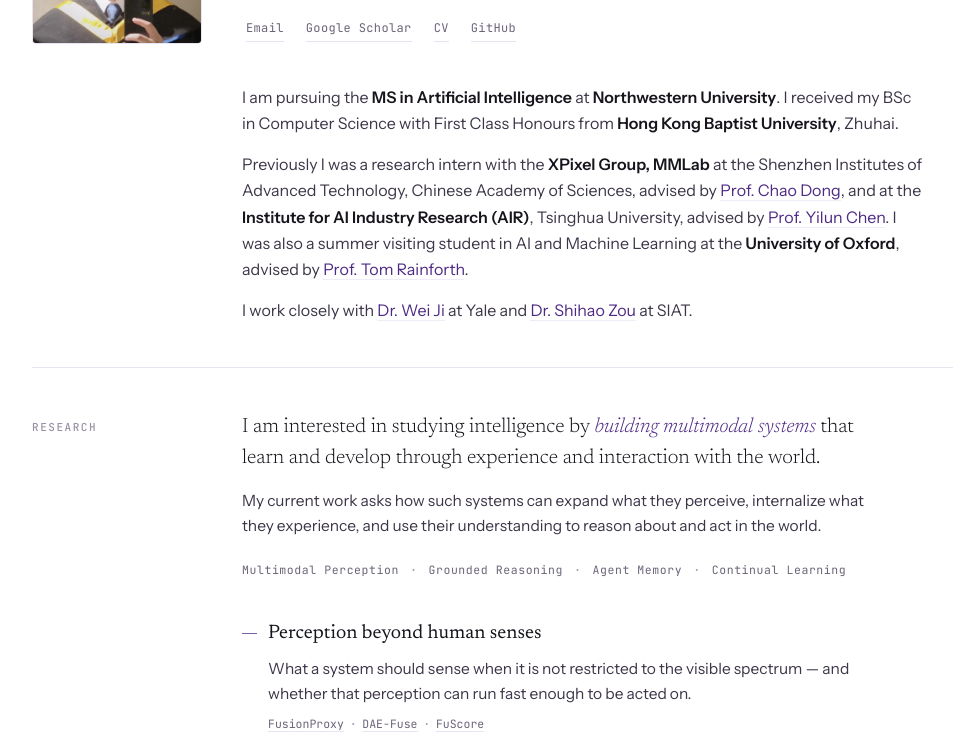
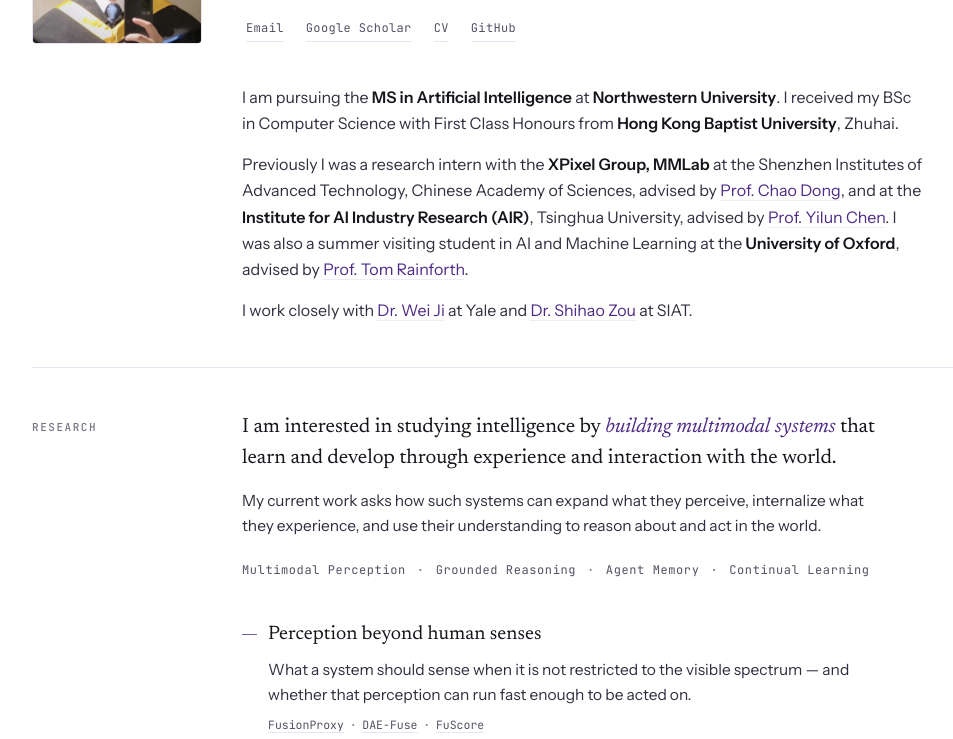
Before and after one commit to Eurekaarrow/eurekaarrow.github.io, a plain HTML site: page index.html in a window 1280 px wide. Shown: the part 202-941 px from the top of the page, without its empty margins (106-1059 px from the left). Drawn offline with Linux system fonts and the light colour scheme.

Commit message:
Refactor CSS variables and font weights in index.html
Updated CSS variables for colors and font weights in the stylesheet. Adjusted font sizes for better readability.

```diff
--- a/index.html
+++ b/index.html
@@ -17,9 +17,9 @@
 <style>
 :root{
   --ink:        #17141c;
-  --ink-soft:   #3d3648;
-  --muted:      #6b6478;
-  --faint:      #9a93a6;
+  --ink-soft:   #332d3f;
+  --muted:      #565064;
+  --faint:      #7a7386;
 
   --paper:      #ffffff;
   --wash:       #f7f4fb;
@@ -48,8 +48,6 @@
   font-family:var(--sans);
   font-size:16px;
   line-height:1.65;
-  -webkit-font-smoothing:antialiased;
-  -moz-osx-font-smoothing:grayscale;
 }
 
 a{ color:var(--purple); text-decoration:none }
@@ -81,7 +79,7 @@
 .name{
   font-family:var(--serif);
   font-size:clamp(38px, 6vw, 56px);
-  font-weight:300;
+  font-weight:400;
   line-height:1.04;
   letter-spacing:-.022em;
   color:var(--ink);
@@ -153,7 +151,7 @@
 .statement{
   font-family:var(--serif);
   font-size:20.5px;
-  font-weight:300;
+  font-weight:400;
   line-height:1.5;
   letter-spacing:-.004em;
   color:var(--ink);
@@ -171,7 +169,7 @@
 .keys{
   margin:22px 0 38px;
   font-family:var(--mono);
-  font-size:11.5px;
+  font-size:12px;
   letter-spacing:.05em;
   color:var(--muted);
   display:flex;
@@ -307,7 +305,7 @@
 .coda blockquote{
   font-family:var(--serif);
   font-size:19px;
-  font-weight:300;
+  font-weight:400;
   font-style:italic;
   line-height:1.5;
   letter-spacing:-.004em;
```
